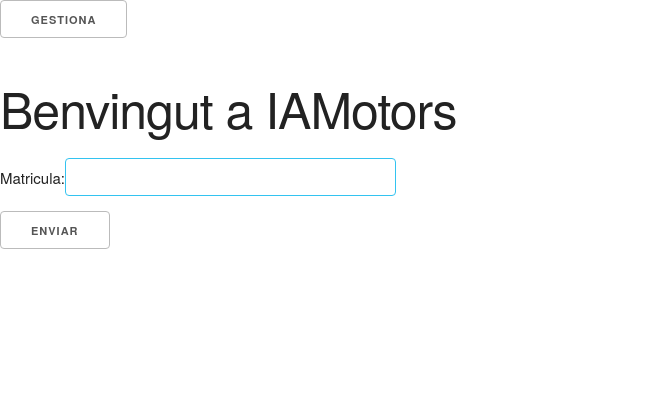
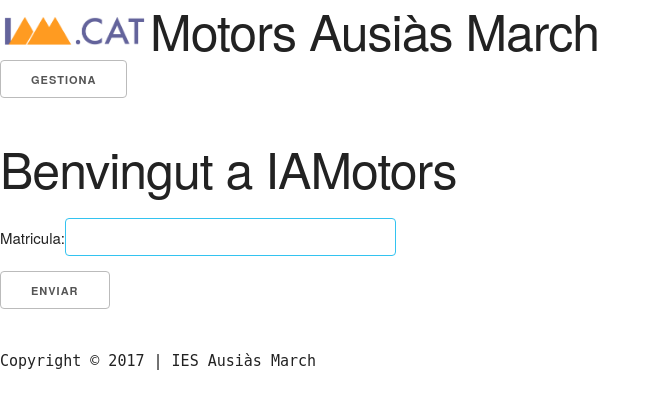
Before and after one commit to ermengolbota/itv_miquel, a PHP site: page / in a window 1280 px wide. Shown: the top 409 px of the page, without its empty margins (0-660 px from the left). Run offline with PHP 8.4, Linux system fonts and the light colour scheme; data that the repository does not hold is empty.

Commit message:
afegit header i footer

```diff
--- a/web/css/myitvdesign.css
+++ b/web/css/myitvdesign.css
@@ -0,0 +1,8 @@
+.logoHeader {
+	 width: 150px;
+	 display: inline;
+}
+
+.titleHeader {
+	display: inline;
+}
--- a/web/dades_client.php
+++ b/web/dades_client.php
@@ -16,6 +16,7 @@
 <h1>Dades_client</h1>
 
 <body>
+	<div class="header"><?php include "header.php" ?></div>
 	<table>
 		<tr>
 			<td>
@@ -26,6 +27,6 @@
 			</td>
 		</tr>
 	</table>
-
+	<div id="footer"><?php include "footer.php" ?></div>
 </body>
 </html>
--- a/web/elimina.php
+++ b/web/elimina.php
@@ -11,11 +11,13 @@
 	<title>Confirmar eliminació</title>
 </head>
 <body>
+	<div class="header"><?php include "header.php" ?></div>
 	<h1>Vols eliminar la següent cita</h1>
 	<?php
 		if (isset($_POST["deleteEntry"])) {
 			# code...
 		}
 	?>
+	<div id="footer"><?php include "footer.php" ?></div>
 </body>
 </html>
--- /dev/null
+++ b/web/footer.php
@@ -0,0 +1,3 @@
+<?php
+	echo "<pre>Copyright © 2017 | IES Ausiàs March</pre>";
+?>
--- a/web/gestio.php
+++ b/web/gestio.php
@@ -12,6 +12,7 @@
 	<title>Gestio</title>
 </head>
 <body>
+	<div class="header"><?php include "header.php" ?></div>
 	<h1>Gestio</h1>
 	<input type="button" value="Inici" onclick="window.location.href='index.php'"" />
 	<!--<form method="POST" action="<?php //echo $_SERVER['PHP_SELF']; ?>">
@@ -99,5 +100,6 @@
 			<?php
 		}
 	?>
+	<div id="footer"><?php include "footer.php" ?></div>
 </body>
 </html>
--- /dev/null
+++ b/web/header.php
@@ -0,0 +1,3 @@
+<?php
+	echo "<div><img class='logoHeader' src='images/IAM_CAT_logos_transparent_rgb_3.png'/><h1 class='titleHeader'>Motors Ausiàs March</h1></div>";
+?>
--- a/web/index.php
+++ b/web/index.php
@@ -1,17 +1,16 @@
 <!DOCTYPE html>
 
  <html class="">
+ <head>
  <link rel="stylesheet" href="css/myitvdesign.css">
  <link rel="stylesheet" href="lib/normalize.css">
  <link rel="stylesheet" href="lib/skeleton.css">
  <script src="lib/jquery.js"></script>
  <script src="js/functionsIndex.js"></script>
-<script>
-
-</script>
 <meta charset="utf-8" />
-
+</head>
 <body>
+    <div class="header"><?php include "header.php" ?></div>
 	<form>
 	<input type="button" value="Gestiona" onclick="window.location.href='gestio.php'"" />
 </form>
@@ -29,5 +28,6 @@ $matricula = $_POST['matricula'];
         echo "<p style='color: red'>Tienes que rellenar la matricula";
      }
 ?>
+<div id="footer"><?php include "footer.php" ?></div>
 </body>
 </html>
```
Also changed, not shown: web/calendari.php (+6 -4 lines), web/hores.php (+7 -4 lines).
